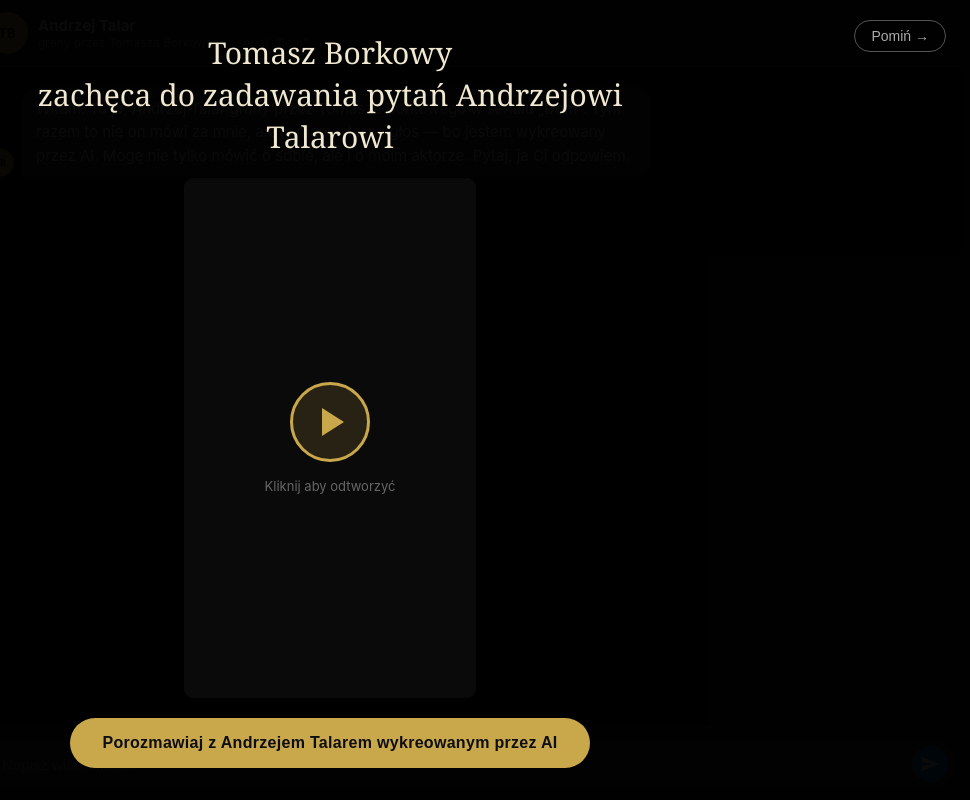
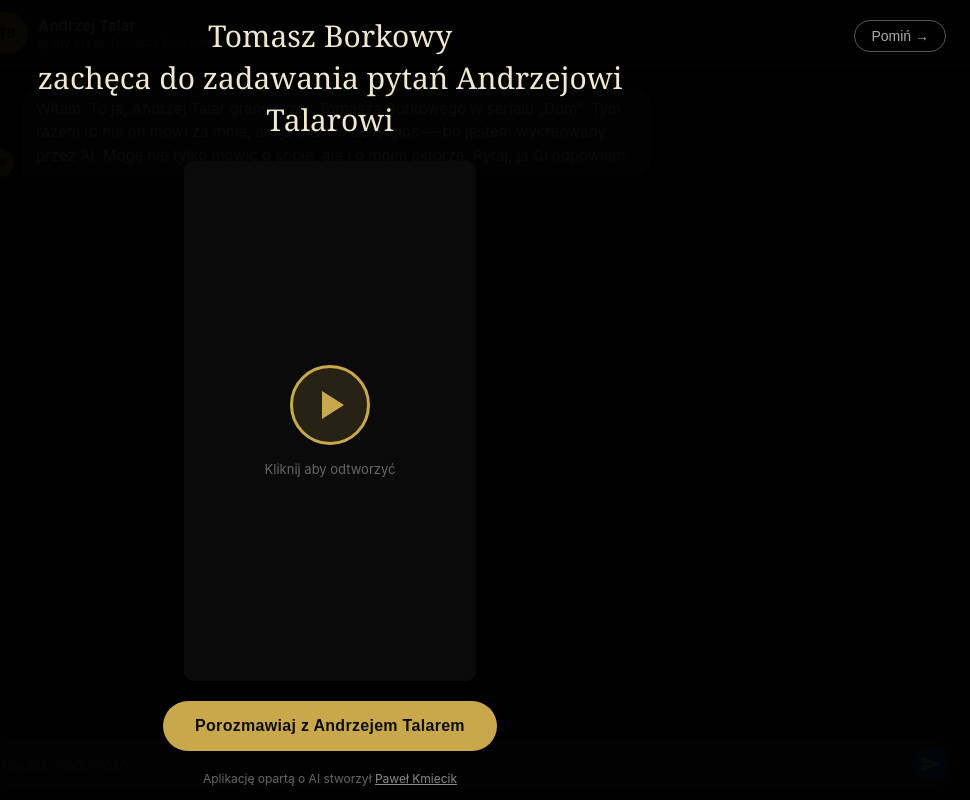
Before and after one commit to PawKmi/talar-chatbot, a website: page talar-chatbot/index.html in a window 1280 px wide. Shown: the whole page, without its empty margins (310-1280 px from the left). Drawn offline with Linux system fonts and the light colour scheme.

Commit message:
Add files via upload

```diff
--- a/talar-chatbot/index.html
+++ b/talar-chatbot/index.html
@@ -73,7 +73,8 @@
           <p>Kliknij aby odtworzyć</p>
         </div>
       </div>
-      <button class="btn-start-chat" id="btn-start-chat">Porozmawiaj z Andrzejem Talarem wykreowanym przez AI</button>
+      <button class="btn-start-chat" id="btn-start-chat">Porozmawiaj z Andrzejem Talarem</button>
+      <p class="splash-credit">Aplikację opartą o AI stworzył <a href="https://www.linkedin.com/in/pawe%C5%82-kmiecik-dziennikarz/" target="_blank" rel="noopener">Paweł Kmiecik</a></p>
     </div>
   </div>
 
--- a/talar-chatbot/style.css
+++ b/talar-chatbot/style.css
@@ -586,6 +586,21 @@ html, body {
   transform: scale(1.03);
 }
 
+.splash-credit {
+  font-size: 12px;
+  color: #666;
+  text-align: center;
+}
+
+.splash-credit a {
+  color: #888;
+  text-decoration: underline;
+}
+
+.splash-credit a:hover {
+  color: var(--accent);
+}
+
 /* ── RESPONSIVE ──────────────────────────────────── */
 
 @media (max-width: 700px) {
```
